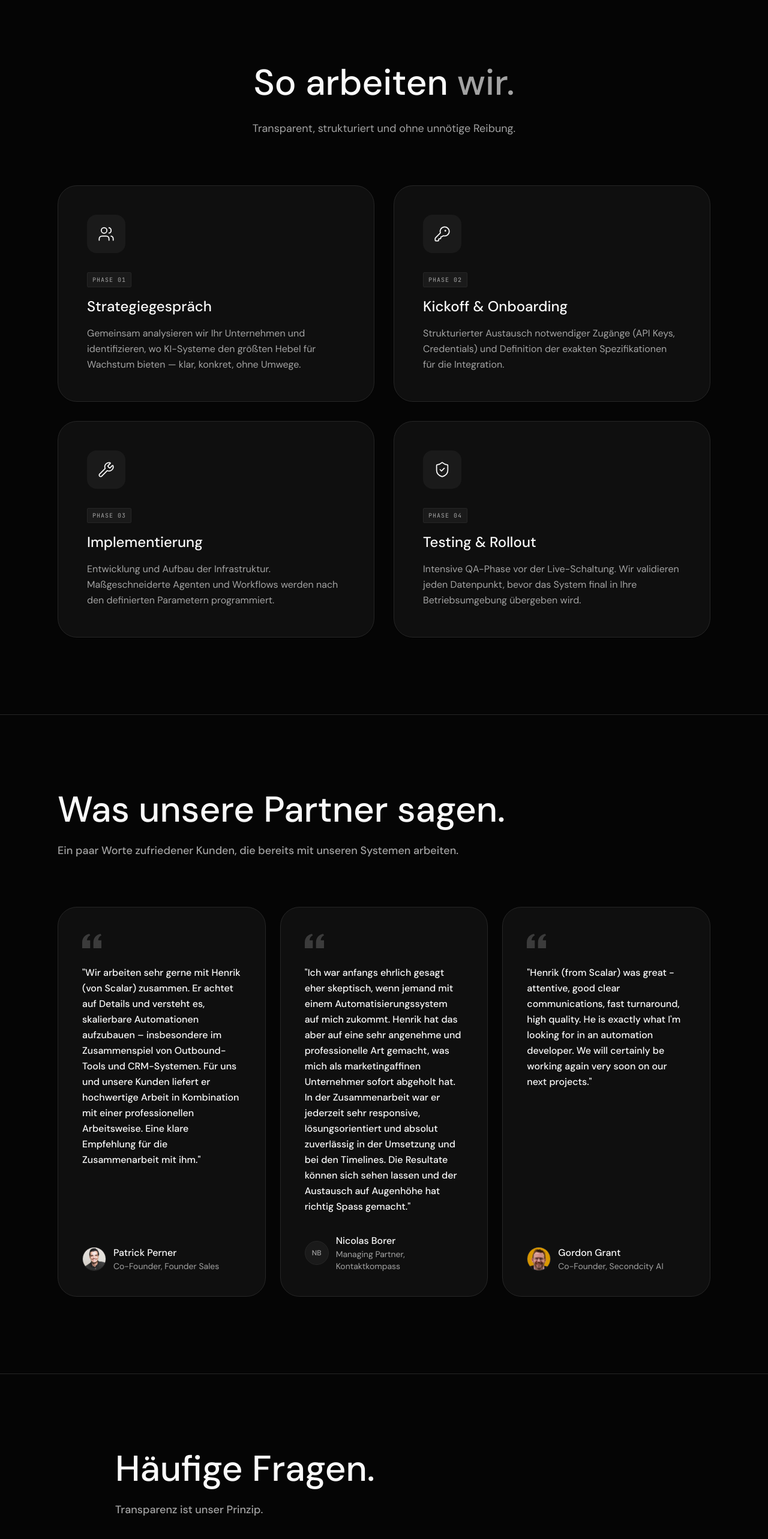
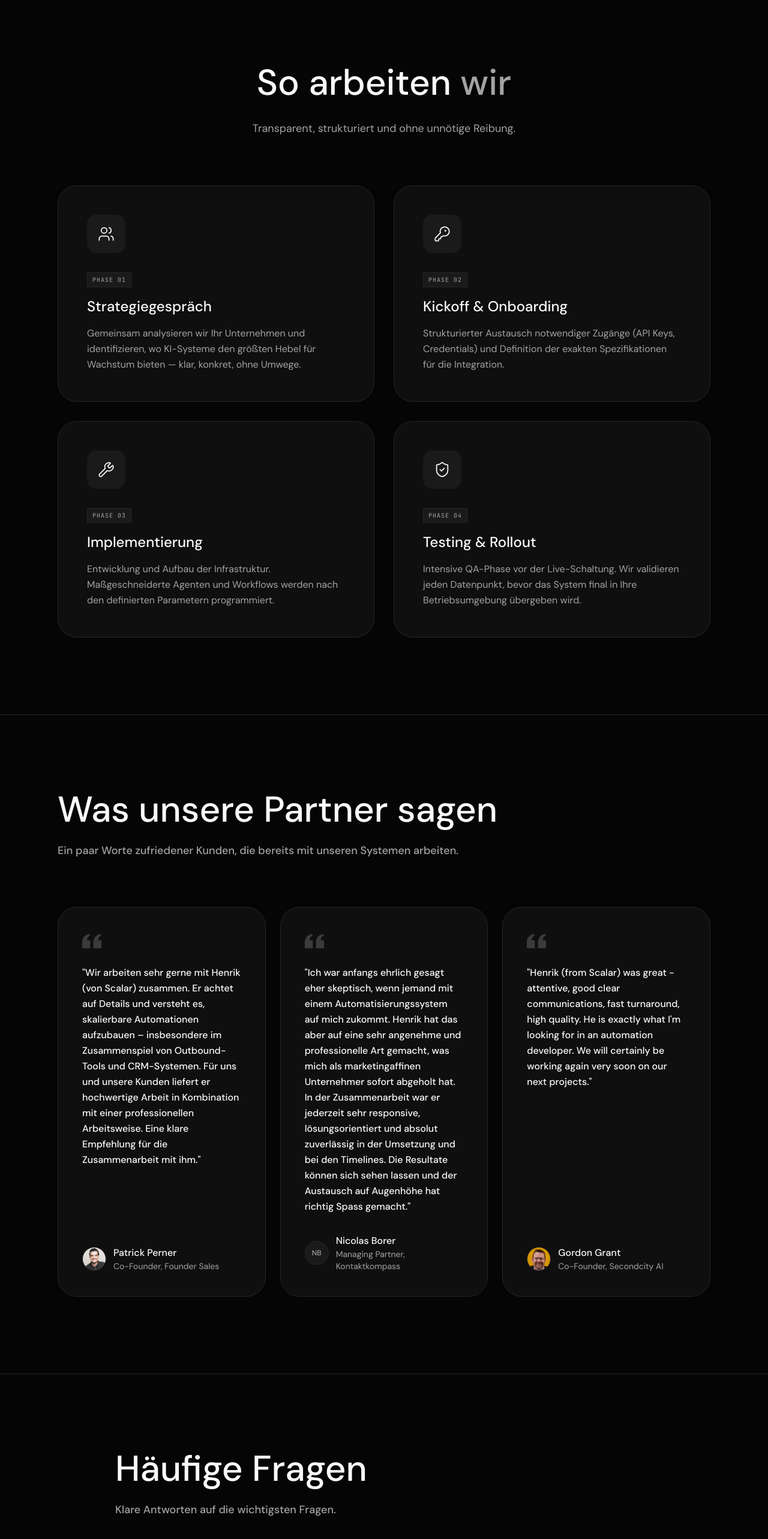
Before and after one commit to HenrikFrs/scalar_website, a React (Vite) app: page /scalar_website/ in a window 1280 px wide. Shown: the part 1739-4305 px from the top of the page at 60% size. Built offline with nearby package versions, Linux system fonts and the light colour scheme.

Commit message:
Finalized copy

```diff
--- a/src/components/FAQ.jsx
+++ b/src/components/FAQ.jsx
@@ -63,10 +63,10 @@ const FAQ = () => {
       <div className="max-w-4xl mx-auto">
         <div className="mb-16">
           <h2 className="text-4xl md:text-6xl font-medium tracking-normal text-foreground font-sans mb-4 pb-2">
-            Häufige Fragen.
+            Häufige Fragen
           </h2>
           <p className="text-lg text-muted font-medium">
-            Transparenz ist unser Prinzip.
+            Klare Antworten auf die wichtigsten Fragen.
           </p>
         </div>
 
--- a/src/components/Protocol.jsx
+++ b/src/components/Protocol.jsx
@@ -60,7 +60,7 @@ const Protocol = () => {
       <div className="max-w-6xl mx-auto">
         <div className="mb-20 text-center">
           <h2 className="text-5xl md:text-6xl font-medium font-sans tracking-normal text-foreground mb-6 pb-2">
-            So arbeiten <span className="text-muted">wir.</span>
+            So arbeiten <span className="text-muted">wir</span>
           </h2>
           <p className="text-lg text-muted max-w-2xl mx-auto leading-relaxed">
             Transparent, strukturiert und ohne unnötige Reibung.
--- a/src/components/Testimonials.jsx
+++ b/src/components/Testimonials.jsx
@@ -33,7 +33,7 @@ const Testimonials = () => {
       <div className="max-w-6xl mx-auto">
         <div className="mb-20">
           <h2 className="text-4xl md:text-6xl font-medium tracking-normal text-foreground font-sans mb-4 pb-2">
-            Was unsere Partner sagen.
+            Was unsere Partner sagen
           </h2>
           <p className="text-lg text-muted max-w-2xl font-medium">
             Ein paar Worte zufriedener Kunden, die bereits mit unseren Systemen
@@ -61,10 +61,17 @@ const Testimonials = () => {
               <div className="mt-auto flex items-center gap-3">
                 <div className="w-10 h-10 rounded-full bg-surface2 border border-borderLight flex-shrink-0 overflow-hidden flex items-center justify-center">
                   {t.image ? (
-                    <img src={t.image} alt={t.author} className="w-full h-full object-cover" />
+                    <img
+                      src={t.image}
+                      alt={t.author}
+                      className="w-full h-full object-cover"
+                    />
                   ) : (
                     <span className="text-xs font-medium text-muted font-sans">
-                      {t.author.split(" ").map((n) => n[0]).join("")}
+                      {t.author
+                        .split(" ")
+                        .map((n) => n[0])
+                        .join("")}
                     </span>
                   )}
                 </div>
```
